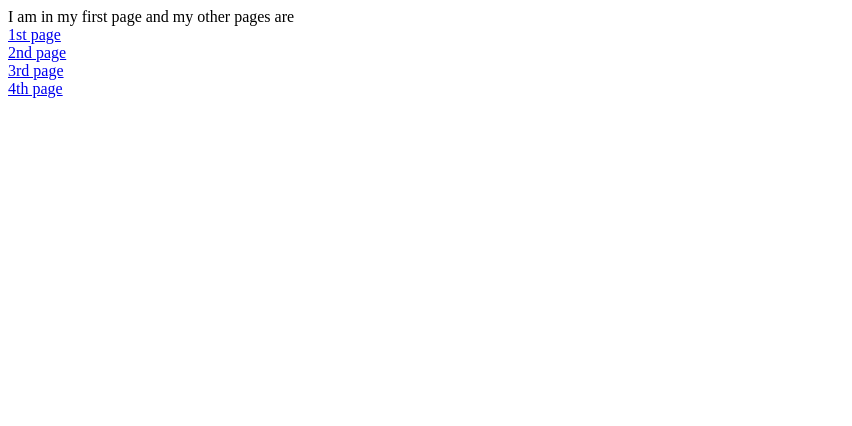
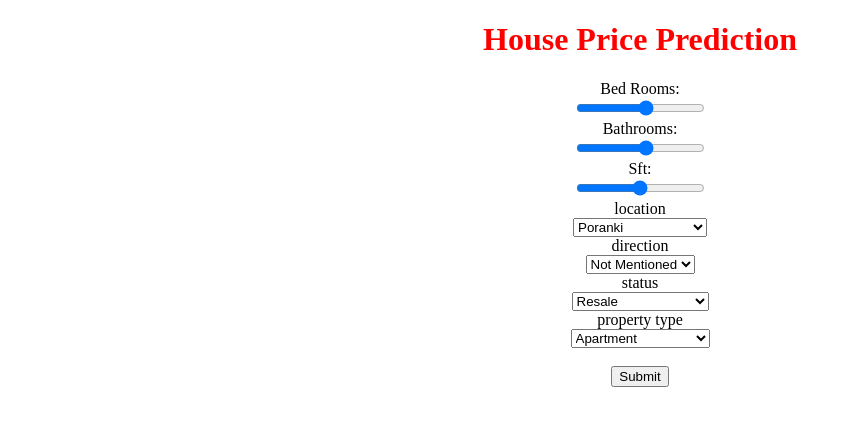
Before and after one commit to Generalmadnit/aiprac, a Flask app: page / in a window 1280 px wide. Shown: the top 426 px of the page, without its empty margins (0-852 px from the left). Run offline with Flask 3, Linux system fonts and the light colour scheme; parts of the project's set-up code (start-up, migrations or seed data) failed here and were passed over.

Commit message:
day changes

```diff
--- a/Codegnan/kits/app.py
+++ b/Codegnan/kits/app.py
@@ -1,16 +1,64 @@
-import flask as fl
-from flask import Flask
+from flask import Flask, render_template,request
+from args import status_mapping,location_mapping,property_type_mapping,direction_mapping
+import pickle
+import numpy as np
+
+with open('Model.pkl', 'rb') as f:
+    model = pickle.load(f)
+with open('Scaler.pkl', 'rb') as f:
+    scaler = pickle.load(f)
+
 app = Flask(__name__)
-@app.route('/')
+
+@app.route('/',methods=['GET','POST'])
 def index():
-    a = "<a href='./nitin'> 1st page </a> <br> <a href='./sravs'> 2nd page </a> <br> <a href='./khaleel'> 3rd page </a> <br>  <a href='./anil'> 4th page </a>"
-    t = "I am in my first page and my other pages are <br>"
-    return t+a
+    print(request.method)
+    print(request.form)
+    if request.method == 'POST':
+
+        bedroom = request.form['bedrooms']
+        bathroom = request.form['bathrooms']
+        loc = request.form['location']
+        sqft = request.form['sft']
+        status = request.form['status']
+        dir = request.form['direction']
+        prop = request.form['property type']
+
+        input_array = np.array([[
+            bedroom,
+            bathroom,
+            loc,
+            sqft,
+            status,
+            dir,
+            prop
+        ]])
+
+        input_df = scaler.transform(input_array)
+        prediction = model.predict(input_df)[0]
+
+        return render_template(
+            'index.html',
+            location_mapping = location_mapping,
+            property_type_mapping = property_type_mapping,
+            status_mapping = status_mapping,
+            direction_mapping = direction_mapping,
+            prediction = prediction
+            )
+
+    else:
+        return render_template(
+            'index.html',
+            location_mapping = location_mapping,
+            property_type_mapping = property_type_mapping,
+            status_mapping = status_mapping,
+            direction_mapping = direction_mapping
+            )
 
 # routes are known as view functions
 # routes and function can be named different but it is not advisable
 
-@app.route('/nitin')
+@app.route('/nitin',methods=['GET','POST'])
 def nitin():
     return "I am Venkata Rama Nitin Pathuri a final year Data Science student in KKR & KSR Institute of Technology and Sciences <br><a href='./'>Home page</a>"
 
@@ -28,10 +76,16 @@ def anil():
 
 @app.errorhandler(404)
 def page_not_found(error):
-    return fl.  render_template('/404.html'), 404
+    return render_template('/404.html'), 404
+
+@app.errorhandler(405)
+def page_nfound(error):
+    return render_template('/404.html'), 405
 
 @app.errorhandler(500)
 def page_notfound(error):
-    return fl.render_template('/404.html'), 500
+    return render_template('/404.html'), 500
 
-app.run(use_reloader=True,debug=True)
+if __name__=='__main__':
+    #app.run(use_reloader=True,debug=True)
+    app.run()
--- /dev/null
+++ b/Codegnan/kits/args.py
@@ -0,0 +1,34 @@
+location_mapping = {
+    "Poranki": 8,
+    "Kankipadu": 5,
+    "Benz Circle": 0,
+    "Gannavaram": 2,
+    "Rajarajeswari Peta": 9,
+    "Gunadala": 4,
+    "Gollapudi": 3,
+    "Enikepadu": 1,
+    "Vidhyadharpuram": 10,
+    "Penamaluru": 7,
+    "Payakapuram": 6
+}
+
+status_mapping = {
+    "Resale": 2,
+    "Under Construction": 3,
+    "Ready to move": 1,
+    "New": 0
+}
+
+direction_mapping = {
+    "Not Mentioned": 0,
+    "East": 1,
+    "West": 3,
+    "NorthEast": 2
+}
+
+property_type_mapping = {
+    "Apartment": 0,
+    "Independent Floor": 1,
+    "Independent House": 2,
+    "Residential Plot": 3
+}
--- a/Codegnan/kits/template/404.html
+++ b/Codegnan/kits/templates/404.html
@@ -16,7 +16,7 @@
 
 		<p>the page you are looking for not avaible!</p>
 
-		<a href="" class="link_404">Go to Home</a>
+		<a href="/" class="link_404">Go to Home</a>
 	</div>
 		</div>
 		</div>
--- /dev/null
+++ b/Codegnan/kits/templates/index.html
@@ -0,0 +1,60 @@
+<!DOCTYPE html>
+<html lang="en">
+<head>
+    <meta charset="UTF-8">
+    <meta name="viewport" content="width=device-width, initial-scale=1.0">
+    <title>House Prerdiction</title>
+</head>
+<body>
+    <h1 style="color:red;text-align:center; ">
+        House Price Prediction</h1>
+    <div style="text-align:center;">
+        <form method="POST">
+            <label>Bed Rooms:</label><br>
+            <input type="range" name="bedrooms"
+            min="1" max="10" step="1"
+            required/><br>
+            <label>Bathrooms:</label><br>
+            <input type="range" name="bathrooms"
+            min="1" max="10" step="1"
+            required/><br>
+            <label>Sft:</label><br>
+            <input type="range" name="sft"
+            min="500" max="10000"
+            required/><br>
+            <label>location</label><br>
+            <select name="location">
+                {% for i in location_mapping %}
+                <option value="{{location_mapping[i]}}">{{i}}</option>
+                {% endfor %}
+            </select><br>
+            <label>direction</label><br>
+            <select name="direction">
+                {% for i in direction_mapping %}
+                <option value="{{direction_mapping[i]}}">{{i}}</option>
+                {% endfor %}
+            </select><br>
+            <label>status</label><br>
+            <select name="status">
+                {% for i in status_mapping %}
+                <option value="{{status_mapping[i]}}">{{i}}</option>
+                {% endfor %}
+            </select><br>
+            <label>property type</label><br>
+            <select name="property type">
+                {% for i in property_type_mapping %}
+                <option value="{{property_type_mapping[i]}}">{{i}}</option>
+                {% endfor %}
+            </select><br><br>
+
+            <button>Submit</button>
+        </form>
+    </div>
+	{% if prediction is defined %}
+	<br>
+	<div style="text-align:center;">
+	<label>Predicted price is: <strong> {{prediction}} </strong></label>
+	</div>
+	{% endif %}
+</body>
+</html>
```
Also changed, not shown: 2 other files.
